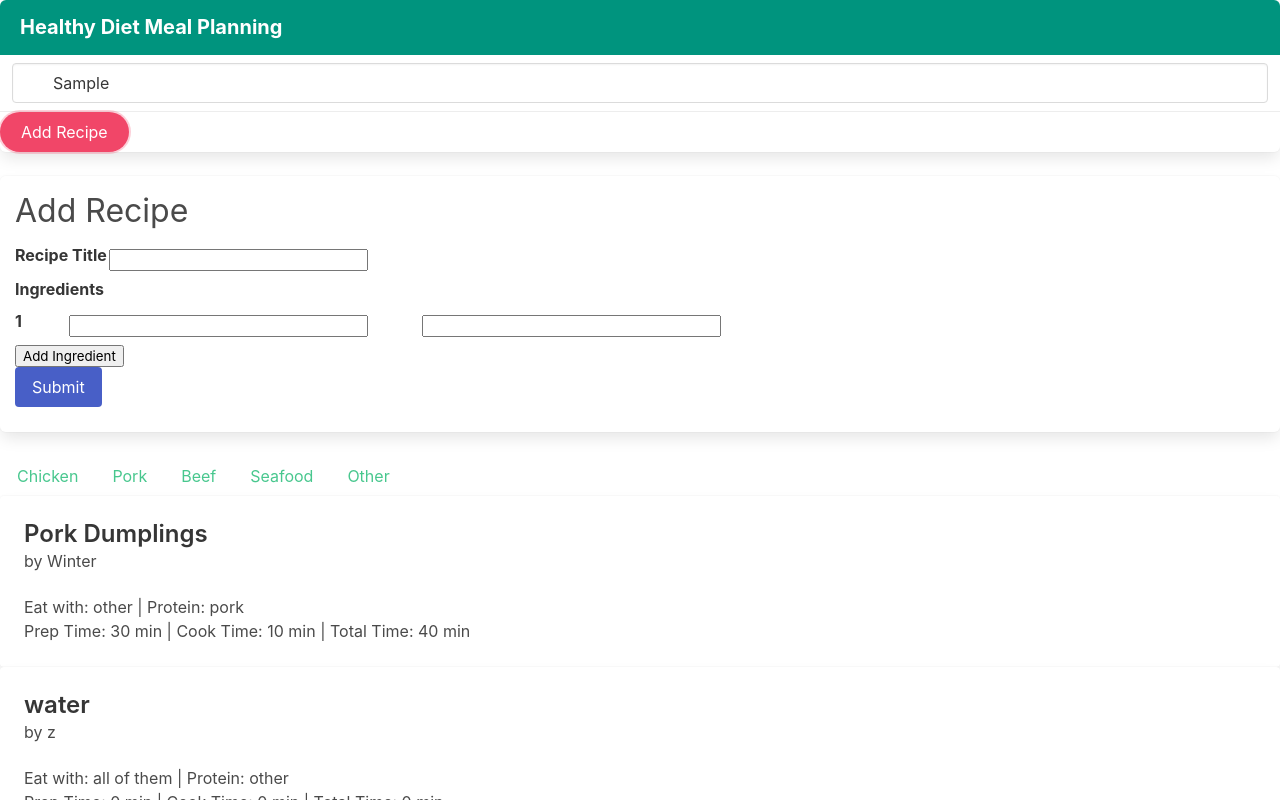
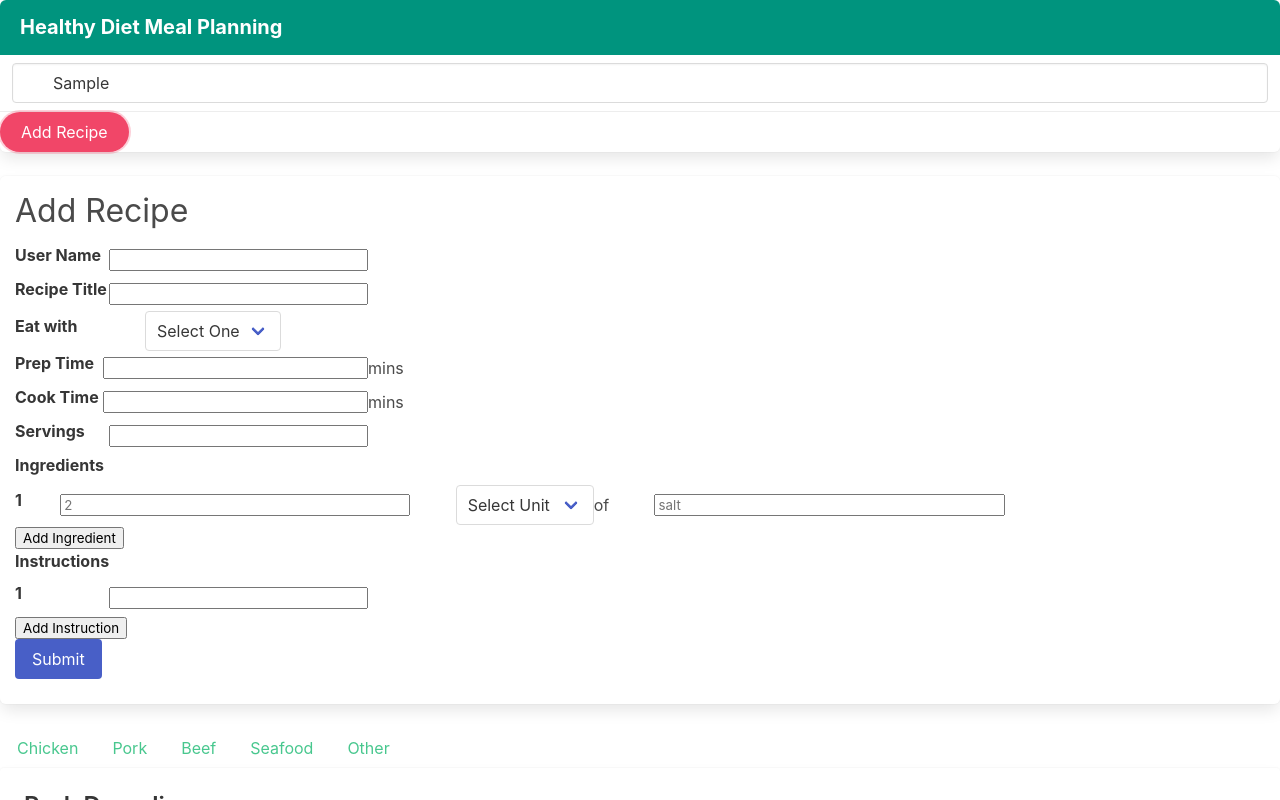
Before and after one commit to CocoTapi/PortfolioProject2, a React (Create React App) app in the folder meal_plan/: page / in a window 1280 px wide. Both pictures are taken after typing "Sample" into the empty fields and a click on the button "Add Recipe". Shown: the top 800 px of the page. Built offline with nearby package versions, Linux system fonts and the light colour scheme; data requests are answered from the project's data file.

Commit message:
updated recipe form - ingredient

```diff
--- a/meal_plan/db.json
+++ b/meal_plan/db.json
@@ -204,6 +204,37 @@
         }
       ],
       "id": 15
+    },
+    {
+      "userName": "Winter",
+      "title": "pho",
+      "eatWith": "other",
+      "prepTime": "10",
+      "cookTime": "15",
+      "servings": "5",
+      "ingredients": [
+        {
+          "amount": "1",
+          "unit": "piece",
+          "item": "chicken"
+        },
+        {
+          "amount": "5",
+          "unit": "cup",
+          "item": "water"
+        },
+        {
+          "amount": "",
+          "unit": "",
+          "item": ""
+        }
+      ],
+      "instructions": [
+        "cut vegies",
+        "cut lettuce",
+        "wrap it "
+      ],
+      "id": 16
     }
   ]
 }
--- a/meal_plan/src/conponents/Home.js
+++ b/meal_plan/src/conponents/Home.js
@@ -1,8 +1,8 @@
-//import RecipeForm from "./RecipeForm";
+import RecipeForm from "./form/RecipeForm";
 import RecipeList from "./RecipeList";
 import RecipeSearch from "./RecipeSearch";
 import { useState } from "react";
-import TestForm from "./TestForm";
+//import TestForm from "./form/TestForm";
 
 function Home () {
     const [isFormVisible, setFormVisible] = useState(false);
@@ -32,8 +32,8 @@ function Home () {
                     </button>
                 </p>
             </nav>
-            {/* {isFormVisible && <RecipeForm setFormVisible={setFormVisible}/>} */}
-            {isFormVisible && <TestForm setFormVisible={setFormVisible}/>}
+            {isFormVisible && <RecipeForm setFormVisible={setFormVisible}/>}
+            {/* {isFormVisible && <TestForm setFormVisible={setFormVisible}/>} */}
 
             <RecipeList searchTerm={searchTerm} />
         </div>
--- /dev/null
+++ b/meal_plan/src/conponents/form/IngredientForm.js
@@ -0,0 +1,52 @@
+function IngredientForm({ ingredient, index, onAmountChange, onUnitChange, onItemChange }) {
+    return (
+        <div>
+            <div className="field-group" key={index} >
+                <div className="field">
+                    <label className="label" htmlFor={`amount-${index}`}>
+                        {index + 1}
+                    </label>
+                        <input
+                            className="inout is-expanded"
+                            type='text'
+                            id={`amount-${index}`}
+                            name={`amount-${index}`}
+                            value={ingredient.amount}
+                            placeholder='2'
+                            onChange={onAmountChange}
+                        />
+                    <label className="label" htmlFor={`unit-${index}`}></label>
+                    <div className="select">
+                        <select
+                            id={`unit-${index}`}
+                            name={`unit-${index}`}
+                            value={ingredient.unit}
+                            onChange={onUnitChange}
+                        >
+                        <option>Select Unit</option>
+                            <option value="pound">pound</option>
+                            <option value="tablespoon">tablespoon</option>
+                            <option value="teaspoon">teaspoon</option>
+                            <option value="cup">cup</option>
+                            <option value="piece">piece</option>
+                            </select>
+                    </div>
+                    <div>of</div>
+                    <label className="label" htmlFor={`unit-${index}`}></label>
+                        <input
+                            className="inout is-expanded"
+                            type='text'
+                            id={`unit-${index}`}
+                            name={`unit-${index}`}
+                            value={ingredient.item}
+                            placeholder='salt'
+                            onChange={onItemChange}
+                        />
+
+                    </div>
+                </div>
+        </div>
+    )
+};
+
+export default IngredientForm;
--- a/meal_plan/src/conponents/RecipeForm.js
+++ b/meal_plan/src/conponents/form/RecipeForm.js
@@ -1,21 +1,19 @@
-import { useAddRecipeMutation } from '../store';
+import { useAddRecipeMutation } from '../../store';
 import { useState } from 'react';
+import IngredientForm from './IngredientForm';
 
 function RecipeForm ({ setFormVisible }) {
-    const [formData, setFormData] = useState(
-        {
+    const initial = {
         userName: "",
         title: "",
         eatWith: "",
-            protein: "",
         prepTime: "",
         cookTime: "",
         servings: "",
-            ingredients: [""],
+        ingredients: [{ amount: "", unit: "", item: "" }],
         instructions: [""]
     }
-    );
-
+    const [formData, setFormData] = useState(initial);
     const [addRecipe] = useAddRecipeMutation();
 
     const handleChange = (event) => {
@@ -23,56 +21,47 @@ function RecipeForm ({ setFormVisible }) {
         setFormData((prevFormData) => ({...prevFormData, [name]: value}))
     };
 
-    //for ingredients FIX LATER
-    const handleIngredientChange = (event, index) => {
+    //for ingredients
+    const handleIngredientChange = (event, index, property) => {
         const newIngredients = [...formData.ingredients];
-        newIngredients[index] = event.target.value;
+        newIngredients[index][property] = event.target.value;
         setFormData((prevFormData) => ({ ...prevFormData, ingredients: newIngredients }));
-    }
-
+    };
     const handleAddIngredient = (event) => {
         event.preventDefault();
-        setFormData((prevFormData) => ({ ...prevFormData, ingredients: [...prevFormData.ingredients, ""]}));
-    }
+        setFormData((prevFormData) => ({ ...prevFormData, ingredients: [...prevFormData.ingredients, { amount: "", unit: "", item: "" }] }));
+    };
 
-    //for instructions FIX LATER
+    //for instructions
     const handleInstructionChange = (event, index) => {
         const newInstructions = [...formData.instructions];
         newInstructions[index] = event.target.value;
         setFormData((prevFormData) => ({ ...prevFormData, instructions: newInstructions }));
     }
-
     const handleAddInstruction = (event) => {
         event.preventDefault();
         setFormData((prevFormData) => ({ ...prevFormData, instructions: [...prevFormData.instructions, ""]}));
     }
 
-    const handleSubmit = (e) => {
-        e.preventDefault();
-        addRecipe({
+    //output
+    const output = {
             userName: formData.userName,
             title: formData.title,
             eatWith: formData.eatWith,
-            protein: formData.protein,
             prepTime: formData.prepTime,
             cookTime: formData.cookTime,
             servings: formData.servings,
-            ingredients: formData.ingredients,
+            ingredients: [],
             instructions: formData.instructions
-         });
-        setFormData(
-            {
-                userName: "",
-                title: "",
-                eatWith: "",
-                protein: "",
-                prepTime: "",
-                cookTime: "",
-                servings: "",
-                ingredients: [""],
-                instructions: [""]
     }
-        );
+    for (const ingredient of formData.ingredients) {
+        output.ingredients.push({ amount: ingredient.amount, unit: ingredient.unit, item: ingredient.item });
+    }
+
+    const handleSubmit = (e) => {
+        e.preventDefault();
+        addRecipe(output);
+        setFormData(initial);
         setFormVisible(false);
     }
 
@@ -80,6 +69,7 @@ function RecipeForm ({ setFormVisible }) {
         <div className="menu-form panel">
             <h4 className="subtitle is-3">Add Recipe</h4>
             <form onSubmit={handleSubmit}>
+                {/* user name */}
                 <div className="field-group">
                     <div className="field">
                         <label className="label" htmlFor='userName'>User Name</label>
@@ -93,6 +83,7 @@ function RecipeForm ({ setFormVisible }) {
                         />
                     </div>
                 </div>
+                {/* trcipe title */}
                 <div className="field-group">
                     <div className="field">
                         <label className="label" htmlFor='title'>Recipe Title</label>
@@ -106,6 +97,7 @@ function RecipeForm ({ setFormVisible }) {
                         />
                     </div>
                 </div>
+                {/* eat with */}
                 <div className="field-group">
                     <div className="field">
                         <label className="label" htmlFor='eatWith'>Eat with</label>
@@ -123,24 +115,7 @@ function RecipeForm ({ setFormVisible }) {
                         </div>
                     </div>
                 </div>
-                <div className="field-group">
-                    <div className="field">
-                        <label className="label" htmlFor='protein'>Protein</label>
-                        <div className="control">
-                            <div className="select">
-                                <select id='protein' name="protein" value={formData.protein} onChange={handleChange}>
-                                <option>Select One</option>
-                                <option value="chicken">Chicken</option>
-                                <option value="pork">Pork</option>
-                                <option value="beef">Beaf</option>
-                                <option value="seafood">seafood</option>
-                                <option value="beans">Beans</option>
-                                <option value="other">Other</option>
-                                </select>
-                            </div>
-                        </div>
-                    </div>
-                </div>
+                {/* prep time */}
                 <div className="field-group">
                     <div className="field">
                         <label className="label" htmlFor='prepTime'>Prep Time</label>
@@ -155,6 +130,7 @@ function RecipeForm ({ setFormVisible }) {
                         <div>mins</div>
                     </div>
                 </div>
+                {/* cook time */}
                 <div className="field-group">
                     <div className="field">
                         <label className="label" htmlFor='cookTime'>Cook Time</label>
@@ -169,6 +145,7 @@ function RecipeForm ({ setFormVisible }) {
                         <div>mins</div>
                     </div>
                 </div>
+                {/* servings */}
                 <div className="field-group">
                     <div className="field">
                         <label className="label" htmlFor='servings'>Servings</label>
@@ -182,26 +159,21 @@ function RecipeForm ({ setFormVisible }) {
                         />
                     </div>
                 </div>
+                {/* ingredients */}
                 <div className='label'>Ingredients</div>
                 {formData.ingredients.map((ingredient, index) => (
-                    <div className="field-group" key={index} >
-                        <div className="field">
-                            <label className="label" htmlFor={`ingredient-${index}`}>
-                                {index + 1}
-                            </label>
-                            <input
-                                className="inout is-expanded"
-                                type='text'
-                                id={`ingredient-${index}`}
-                                name={`ingredient-${index}`}
-                                value={ingredient}
-                                onChange={(event) => handleIngredientChange(event, index)}
+                    <IngredientForm
+                    ingredient={ingredient}
+                    index={index}
+                    onAmountChange={(event) => handleIngredientChange(event, index, 'amount')}
+                    onUnitChange={(event) => handleIngredientChange(event, index, 'unit')}
+                    onItemChange={(event) => handleIngredientChange(event, index, 'item')}
+                    onClick={handleAddIngredient}
+                    setFormData={setFormData}
                     />
-                        </div>
-                    </div>
-                ))
-                }
+                ))}
                 <button onClick={handleAddIngredient}>Add Ingredient</button>
+                {/* instructions */}
                 <div className='label'>Instructions</div>
                 {formData.instructions.map((instruction, index) => (
                     <div className="field-group" key={index} >
--- a/meal_plan/src/conponents/TestForm.js
+++ b/meal_plan/src/conponents/form/TestForm.js
@@ -1,4 +1,4 @@
-import { useAddRecipeMutation } from '../store';
+import { useAddRecipeMutation } from '../../store';
 import { useState } from 'react';
 
 function TestForm({ setFormVisible }) {
@@ -77,7 +77,7 @@ function TestForm({ setFormVisible }) {
                     </div>
                 </div>
                 {/* recipe ingredients */}
-                <div className='label'>Ingredients</div>
+                <div className='label'>Protein</div>
                 {formData.ingredients.map((ingredient, index) => (
                     <div className="field-group" key={index} >
                         <div className="field">
@@ -90,18 +90,36 @@ function TestForm({ setFormVisible }) {
                                 id={`amount-${index}`}
                                 name={`amount-${index}`}
                                 value={ingredient.amount}
+                                placeholder='2'
                                 onChange={(event) => handleAmountChange(event, index, 'amount')}
                             />
-                            <label className="label" htmlFor={`unit-${index}`}>
-                            </label>
+                            <label className="label" htmlFor={`unit-${index}`}></label>
+                            <div className="select">
+                                <select
+                                    id={`unit-${index}`}
+                                    name={`unit-${index}`}
+                                    value={ingredient.unit}
+                                    onChange={(event) => handleAmountChange(event, index, 'unit')}>
+                                <option>Select Unit</option>
+                                <option value="pound">pound</option>
+                                <option value="tablespoon">tablespoon</option>
+                                <option value="teaspoon">teaspoon</option>
+                                <option value="cup">cup</option>
+                                <option value="piece">piece</option>
+                                </select>
+                            </div>
+                            <div>of</div>
+                            <label className="label" htmlFor={`unit-${index}`}></label>
                             <input
                                 className="inout is-expanded"
                                 type='text'
                                 id={`unit-${index}`}
                                 name={`unit-${index}`}
-                                value={ingredient.unit}
-                                onChange={(event) => handleAmountChange(event, index, 'unit')}
+                                value={ingredient.item}
+                                placeholder='salt'
+                                onChange={(event) => handleAmountChange(event, index, 'item')}
                             />
+
                         </div>
                     </div>
                 ))
```
Lines whose indentation alone changed are shown as unchanged.
